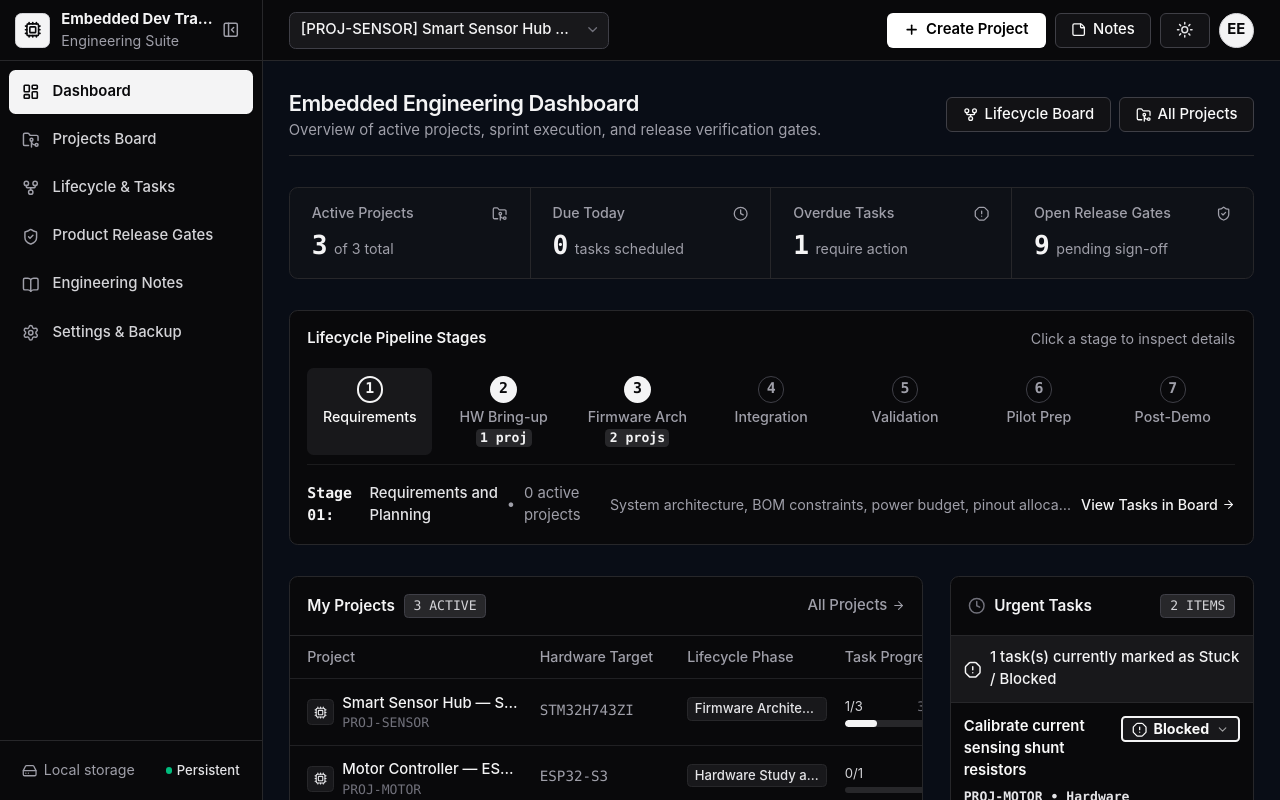
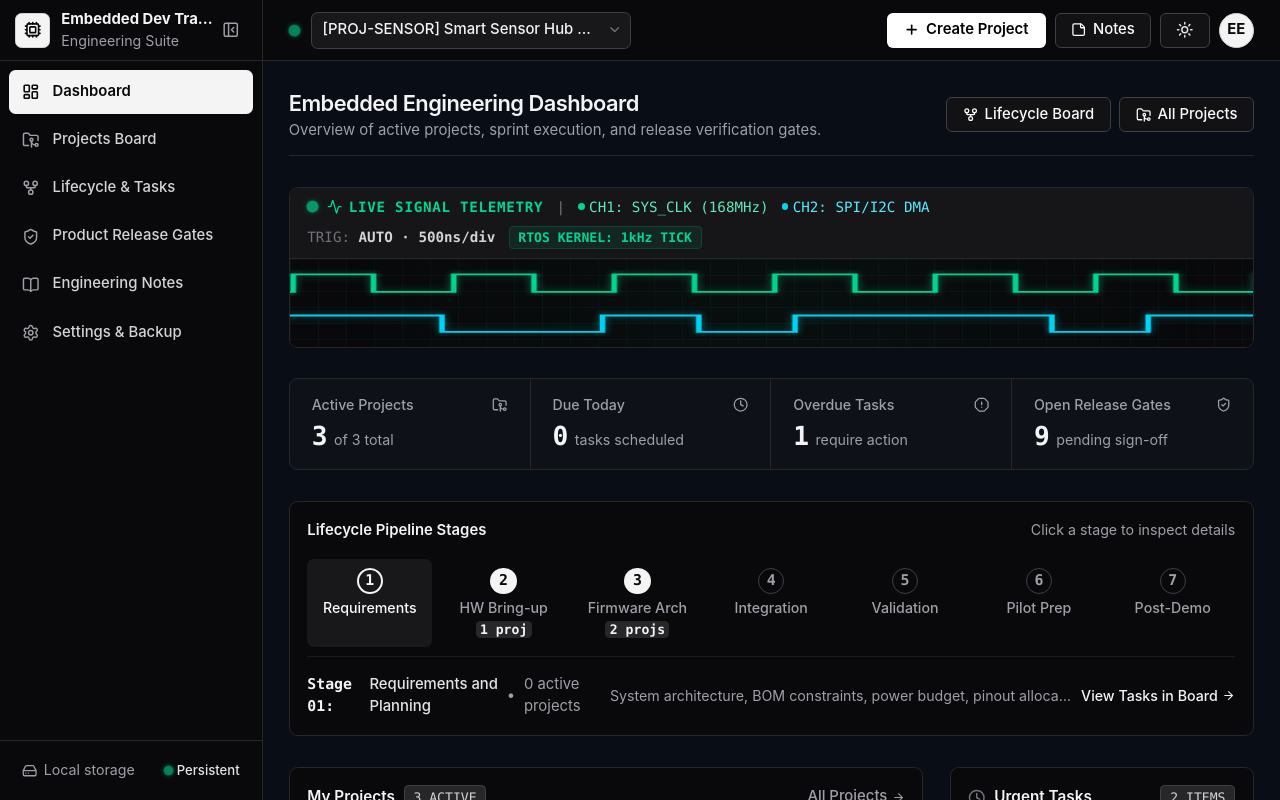
Before and after one commit to RETHICKRANSAM/Embedded-development-tracker, a Next.js app: page /Embedded-development-tracker/ in a window 1280 px wide. Built offline with nearby package versions, Linux system fonts and the light colour scheme.

Commit message:
feat: add authentic RTOS heartbeat LED, CRT oscilloscope waveforms, and circuit hover glow animations

```diff
--- a/src/app/globals.css
+++ b/src/app/globals.css
@@ -169,3 +169,81 @@ input, select, textarea {
 ::-webkit-scrollbar-thumb:hover {
   background: rgba(113, 113, 122, 0.6);
 }
+
+/* ==========================================================================
+   Embedded Hardware & Oscilloscope Signal Animations
+   ========================================================================== */
+
+/* Authentic RTOS Scheduler Heartbeat LED (Double-pulse blink) */
+@keyframes rtos-heartbeat {
+  0%, 100% {
+    opacity: 0.3;
+    transform: scale(0.92);
+    box-shadow: 0 0 0px transparent;
+  }
+  12% {
+    opacity: 1;
+    transform: scale(1.2);
+    box-shadow: 0 0 10px rgba(16, 185, 129, 0.95), 0 0 4px #10b981;
+  }
+  24% {
+    opacity: 0.45;
+    transform: scale(1);
+    box-shadow: 0 0 2px rgba(16, 185, 129, 0.4);
+  }
+  36% {
+    opacity: 1;
+    transform: scale(1.2);
+    box-shadow: 0 0 10px rgba(16, 185, 129, 0.95), 0 0 4px #10b981;
+  }
+  50% {
+    opacity: 0.3;
+    transform: scale(0.92);
+    box-shadow: 0 0 0px transparent;
+  }
+}
+
+.heartbeat-led {
+  animation: rtos-heartbeat 1.8s cubic-bezier(0.4, 0, 0.2, 1) infinite;
+}
+
+/* Oscilloscope Trigger & Waveform Glow */
+@keyframes oscilloscope-flow {
+  0% {
+    stroke-dashoffset: 600;
+  }
+  100% {
+    stroke-dashoffset: 0;
+  }
+}
+
+.oscilloscope-path {
+  stroke-dasharray: 20 6;
+  animation: oscilloscope-flow 12s linear infinite;
+}
+
+/* Clock Wave Continuous Horizontal Scroll */
+@keyframes clock-wave-shift {
+  0% {
+    transform: translateX(0);
+  }
+  100% {
+    transform: translateX(-50%);
+  }
+}
+
+.clock-wave-scroll {
+  display: flex;
+  width: 200%;
+  animation: clock-wave-shift 6s linear infinite;
+}
+
+/* Card Interactive Circuit Glow on Hover */
+.mono-card {
+  transition: border-color 0.25s ease, box-shadow 0.25s ease, transform 0.2s ease;
+}
+
+.mono-card:hover {
+  border-color: rgba(16, 185, 129, 0.35);
+  box-shadow: 0 2px 14px rgba(16, 185, 129, 0.08);
+}
--- a/src/app/page.tsx
+++ b/src/app/page.tsx
@@ -18,6 +18,7 @@ import { useProject } from "@/components/providers";
 import { formatDate } from "@/lib/utils";
 import { storage } from "@/lib/storage";
 import { StatusPill } from "@/components/monday/status-pill";
+import { OscilloscopeBanner } from "@/components/oscilloscope-banner";
 
 const LIFECYCLE_STAGES = [
   {
@@ -163,6 +164,9 @@ export default function DashboardPage() {
           </Link>
         </div>
       </div>
+
+      {/* Embedded Live Signal Telemetry & Oscilloscope Banner */}
+      <OscilloscopeBanner />
 
       {/* 2. Compact 4-Metric Summary Bar (Hairline divided, no card overload) */}
       <div className="grid grid-cols-2 md:grid-cols-4 divide-y md:divide-y-0 md:divide-x divide-zinc-200 dark:divide-zinc-800 rounded-lg border border-zinc-200 dark:border-zinc-800 bg-zinc-50/60 dark:bg-zinc-900/40">
--- /dev/null
+++ b/src/components/oscilloscope-banner.tsx
@@ -0,0 +1,125 @@
+"use client";
+
+import React from "react";
+import { Activity, Cpu, Radio, Zap } from "lucide-react";
+
+export function OscilloscopeBanner() {
+  return (
+    <div className="rounded-lg border border-zinc-200 dark:border-zinc-800 bg-zinc-950 text-zinc-100 overflow-hidden shadow-xs select-none">
+      {/* Scope Header Control Bar */}
+      <div className="px-4 py-2 bg-zinc-900/90 border-b border-zinc-800 flex flex-wrap items-center justify-between gap-2 text-[11px] font-mono">
+        <div className="flex items-center gap-3">
+          {/* Signal Indicator & Living Heartbeat LED */}
+          <div className="flex items-center gap-2">
+            <span className="w-2.5 h-2.5 rounded-full bg-emerald-400 heartbeat-led shrink-0" />
+            <span className="font-semibold text-emerald-400 tracking-wider flex items-center gap-1.5">
+              <Activity className="w-3.5 h-3.5 inline-block text-emerald-400" />
+              <span>LIVE SIGNAL TELEMETRY</span>
+            </span>
+          </div>
+
+          <span className="text-zinc-600 dark:text-zinc-500">|</span>
+
+          {/* Channels */}
+          <div className="flex items-center gap-3 text-zinc-400">
+            <span className="flex items-center gap-1 text-emerald-300">
+              <span className="w-1.5 h-1.5 rounded-full bg-emerald-400" />
+              CH1: SYS_CLK (168MHz)
+            </span>
+            <span className="hidden sm:flex items-center gap-1 text-cyan-300">
+              <span className="w-1.5 h-1.5 rounded-full bg-cyan-400" />
+              CH2: SPI/I2C DMA
+            </span>
+          </div>
+        </div>
+
+        {/* Scope Telemetry Metrics */}
+        <div className="flex items-center gap-3 text-zinc-400">
+          <span className="hidden md:inline text-zinc-500">
+            TRIG: <strong className="text-zinc-300">AUTO · 500ns/div</strong>
+          </span>
+          <span className="px-2 py-0.5 rounded bg-emerald-500/10 text-emerald-400 border border-emerald-500/20 font-bold text-[10px]">
+            RTOS KERNEL: 1kHz TICK
+          </span>
+        </div>
+      </div>
+
+      {/* Scope Waveform Screen */}
+      <div className="relative h-16 sm:h-20 bg-zinc-950 overflow-hidden flex items-center">
+        {/* CRT Grid Background */}
+        <div
+          className="absolute inset-0 opacity-15 pointer-events-none"
+          style={{
+            backgroundImage: `
+              linear-gradient(to right, rgba(16, 185, 129, 0.4) 1px, transparent 1px),
+              linear-gradient(to bottom, rgba(16, 185, 129, 0.4) 1px, transparent 1px)
+            `,
+            backgroundSize: "28px 16px",
+          }}
+        />
+
+        {/* Signal Waveform 1: Square Clock Wave (CH1 - Green) */}
+        <div className="absolute inset-x-0 top-2 sm:top-2.5 h-6 overflow-hidden pointer-events-none">
+          <div className="clock-wave-scroll flex items-center">
+            <svg
+              className="w-full shrink-0 h-6 stroke-emerald-400 fill-none"
+              style={{ filter: "drop-shadow(0 0 4px rgba(16, 185, 129, 0.6))" }}
+              viewBox="0 0 600 24"
+              preserveAspectRatio="none"
+            >
+              <path
+                d="M 0 20 L 25 20 L 25 4 L 50 4 L 50 20 L 75 20 L 75 4 L 100 4 L 100 20 L 125 20 L 125 4 L 150 4 L 150 20 L 175 20 L 175 4 L 200 4 L 200 20 L 225 20 L 225 4 L 250 4 L 250 20 L 275 20 L 275 4 L 300 4 L 300 20 L 325 20 L 325 4 L 350 4 L 350 20 L 375 20 L 375 4 L 400 4 L 400 20 L 425 20 L 425 4 L 450 4 L 450 20 L 475 20 L 475 4 L 500 4 L 500 20 L 525 20 L 525 4 L 550 4 L 550 20 L 575 20 L 575 4 L 600 4"
+                strokeWidth="1.75"
+              />
+            </svg>
+            <svg
+              className="w-full shrink-0 h-6 stroke-emerald-400 fill-none"
+              style={{ filter: "drop-shadow(0 0 4px rgba(16, 185, 129, 0.6))" }}
+              viewBox="0 0 600 24"
+              preserveAspectRatio="none"
+            >
+              <path
+                d="M 0 20 L 25 20 L 25 4 L 50 4 L 50 20 L 75 20 L 75 4 L 100 4 L 100 20 L 125 20 L 125 4 L 150 4 L 150 20 L 175 20 L 175 4 L 200 4 L 200 20 L 225 20 L 225 4 L 250 4 L 250 20 L 275 20 L 275 4 L 300 4 L 300 20 L 325 20 L 325 4 L 350 4 L 350 20 L 375 20 L 375 4 L 400 4 L 400 20 L 425 20 L 425 4 L 450 4 L 450 20 L 475 20 L 475 4 L 500 4 L 500 20 L 525 20 L 525 4 L 550 4 L 550 20 L 575 20 L 575 4 L 600 4"
+                strokeWidth="1.75"
+              />
+            </svg>
+          </div>
+        </div>
+
+        {/* Signal Waveform 2: Telemetry Data Packet Wave (CH2 - Cyan) */}
+        <div className="absolute inset-x-0 bottom-2 sm:bottom-2.5 h-6 overflow-hidden pointer-events-none">
+          <div
+            className="clock-wave-scroll flex items-center"
+            style={{ animationDuration: "9s" }}
+          >
+            <svg
+              className="w-full shrink-0 h-6 stroke-cyan-400 fill-none"
+              style={{ filter: "drop-shadow(0 0 4px rgba(6, 182, 212, 0.6))" }}
+              viewBox="0 0 600 24"
+              preserveAspectRatio="none"
+            >
+              <path
+                d="M 0 20 L 40 20 L 40 5 L 80 5 L 80 20 L 100 20 L 100 5 L 120 5 L 120 20 L 170 20 L 170 5 L 230 5 L 230 20 L 280 20 L 280 5 L 310 5 L 310 20 L 340 20 L 340 5 L 420 5 L 420 20 L 450 20 L 450 5 L 510 5 L 510 20 L 600 20"
+                strokeWidth="1.75"
+              />
+            </svg>
+            <svg
+              className="w-full shrink-0 h-6 stroke-cyan-400 fill-none"
+              style={{ filter: "drop-shadow(0 0 4px rgba(6, 182, 212, 0.6))" }}
+              viewBox="0 0 600 24"
+              preserveAspectRatio="none"
+            >
+              <path
+                d="M 0 20 L 40 20 L 40 5 L 80 5 L 80 20 L 100 20 L 100 5 L 120 5 L 120 20 L 170 20 L 170 5 L 230 5 L 230 20 L 280 20 L 280 5 L 310 5 L 310 20 L 340 20 L 340 5 L 420 5 L 420 20 L 450 20 L 450 5 L 510 5 L 510 20 L 600 20"
+                strokeWidth="1.75"
+              />
+            </svg>
+          </div>
+        </div>
+
+        {/* Ambient CRT Scanline overlay */}
+        <div className="absolute inset-0 pointer-events-none bg-gradient-to-r from-transparent via-emerald-500/5 to-transparent animate-pulse" />
+      </div>
+    </div>
+  );
+}
--- a/src/components/sidebar.tsx
+++ b/src/components/sidebar.tsx
@@ -117,13 +117,13 @@ export function Sidebar() {
               <span>Local storage</span>
             </span>
             <span className="flex items-center gap-1 text-[10px] text-zinc-800 dark:text-zinc-200 font-medium">
-              <span className="w-1.5 h-1.5 rounded-full bg-emerald-500" />
+              <span className="w-2 h-2 rounded-full bg-emerald-500 heartbeat-led" />
               Persistent
             </span>
           </div>
         ) : (
           <div className="flex justify-center py-1" title="Local storage (Persistent in this browser)">
-            <span className="w-2 h-2 rounded-full bg-emerald-500" />
+            <span className="w-2.5 h-2.5 rounded-full bg-emerald-500 heartbeat-led" />
           </div>
         )}
       </div>
--- a/src/components/topbar.tsx
+++ b/src/components/topbar.tsx
@@ -28,7 +28,11 @@ export function Topbar() {
         {/* Left: Project Switcher & Metadata */}
         <div className="flex items-center gap-2.5 min-w-0">
           {projects.length > 0 ? (
-            <div className="flex items-center gap-2 min-w-0">
+            <div className="flex items-center gap-2.5 min-w-0">
+              <span
+                className="w-2.5 h-2.5 rounded-full bg-emerald-500 heartbeat-led shrink-0"
+                title="Active Hardware Target: RTOS Scheduler Heartbeat Running"
+              />
               {/* Project Switcher Select */}
               <div className="relative flex items-center">
                 <select
```
